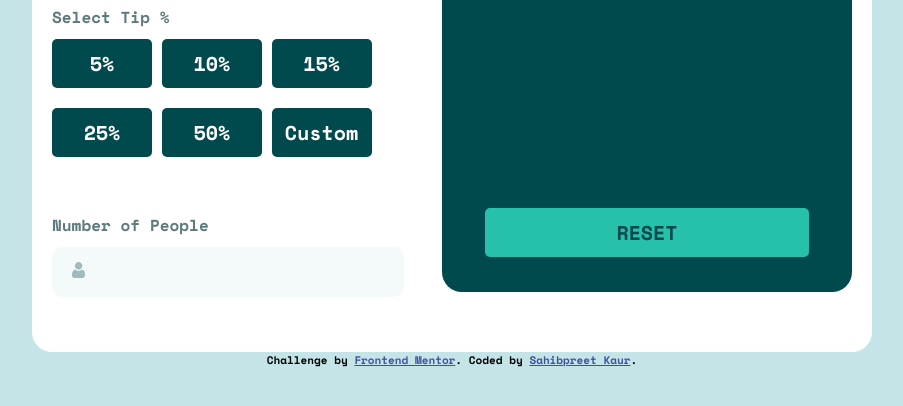
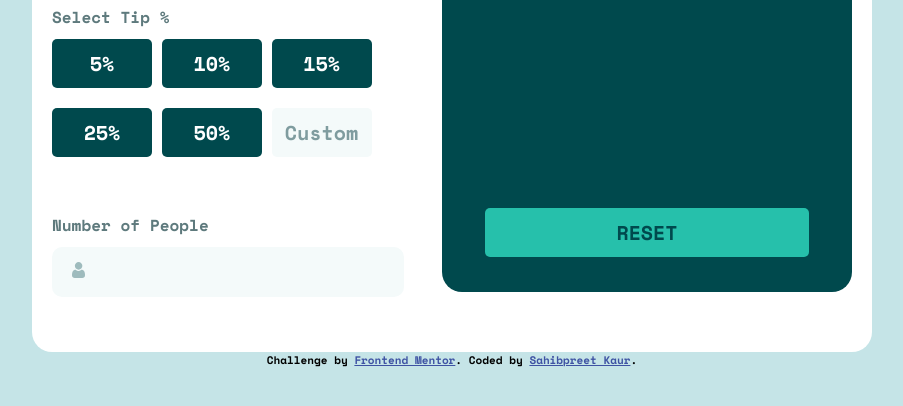
Before and after one commit to sahibkaur/tip-calculator, a plain HTML site: page index.html in a window 1280 px wide. Shown: the part 282-688 px from the top of the page, without its empty margins (188-1091 px from the left). Drawn offline with nearby package versions, Linux system fonts and the light colour scheme.

Commit message:
Update custom button design

```diff
--- a/index.html
+++ b/index.html
@@ -43,7 +43,7 @@
         <button>15%</button>
         <button>25%</button>
         <button>50%</button>
-        <button>Custom</button>
+        <button class="custom">Custom</button>
       </div>
     </div>
 
--- a/style.css
+++ b/style.css
@@ -132,6 +132,11 @@ label {
     font-size: 12px;
 }
 
+.custom {
+    background-color: hsl(189, 41%, 97%);
+    color: hsl(184, 14%, 56%);
+}
+
 @media screen and (min-width: 600px) {
     .bill {
       /* Apply some styles */
```
